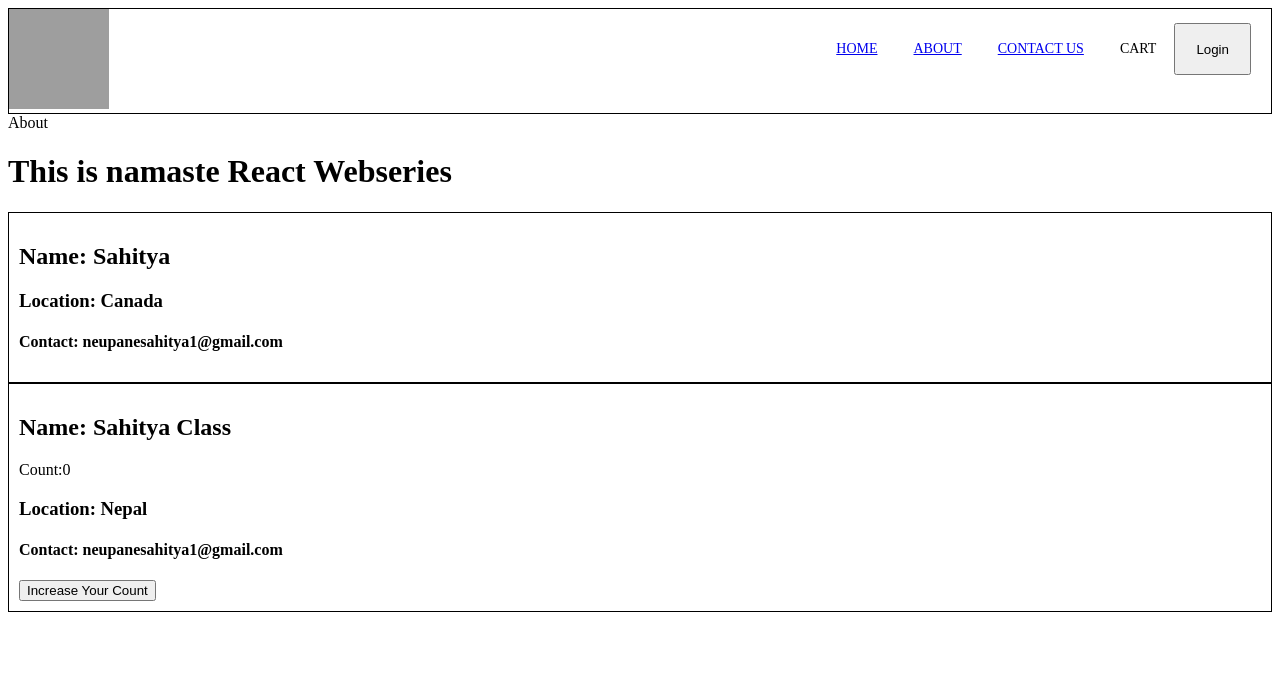
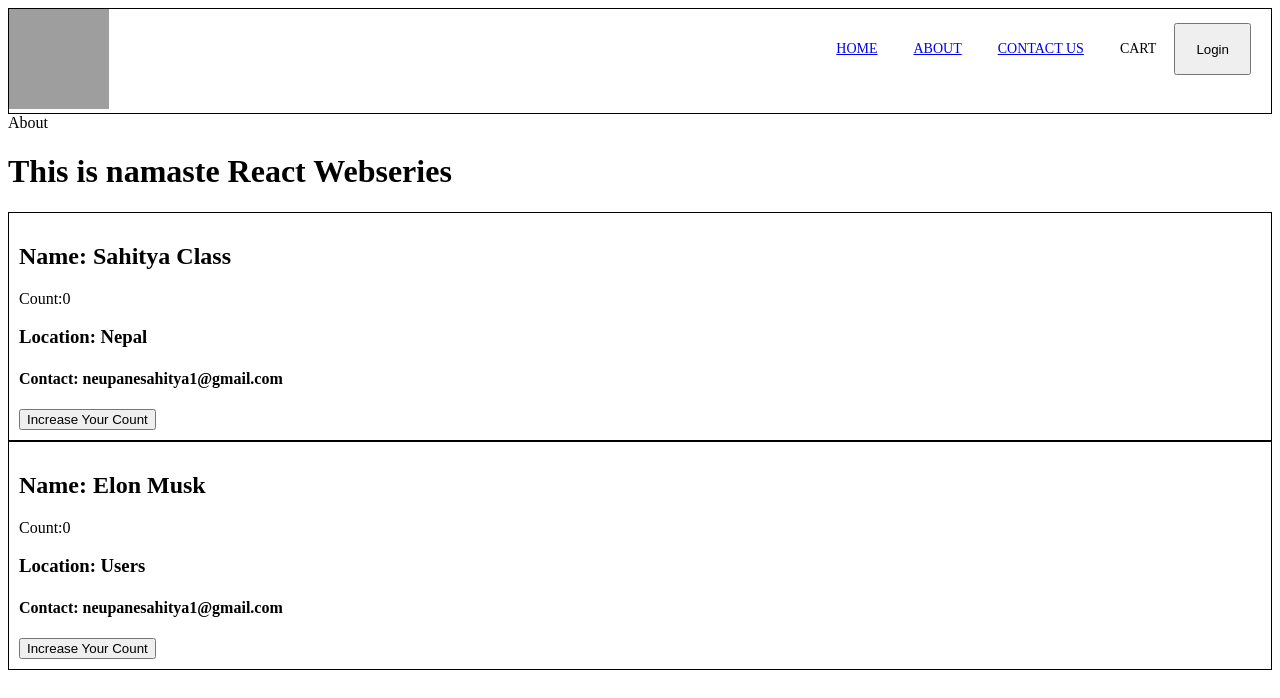
Before and after one commit to Sahitya1707/namaste-react-ep-1, a React (Vite) app: page /about in a window 1280 px wide. Shown: the top 698 px of the page. Built offline with nearby package versions, Linux system fonts and the light colour scheme; grey boxes are pictures that could not be loaded.

Commit message:
episode 8 part 5 completed

```diff
--- a/src/components/About.js
+++ b/src/components/About.js
@@ -16,8 +16,9 @@ class About extends React.Component {
       <div>
         About
         <h1>This is namaste React Webseries</h1>
-        <User />
+        {/* <User /> */}
         <UserClass name={"Sahitya Class"} location={"Nepal"} />
+        <UserClass name={"Elon Musk"} location={"Users"} />
       </div>
     );
   }
--- a/src/components/UserClass.js
+++ b/src/components/UserClass.js
@@ -14,7 +14,7 @@ class UserClass extends React.Component {
   }
 
   render() {
-    console.log("Child render");
+    console.log(this.props.name + "Child render");
     const { name, location } = this.props;
     console.log(this.state);
     const { count } = this.state;
```
Also changed, not shown: 1 other file (tests, documents, lock files or other folders).
